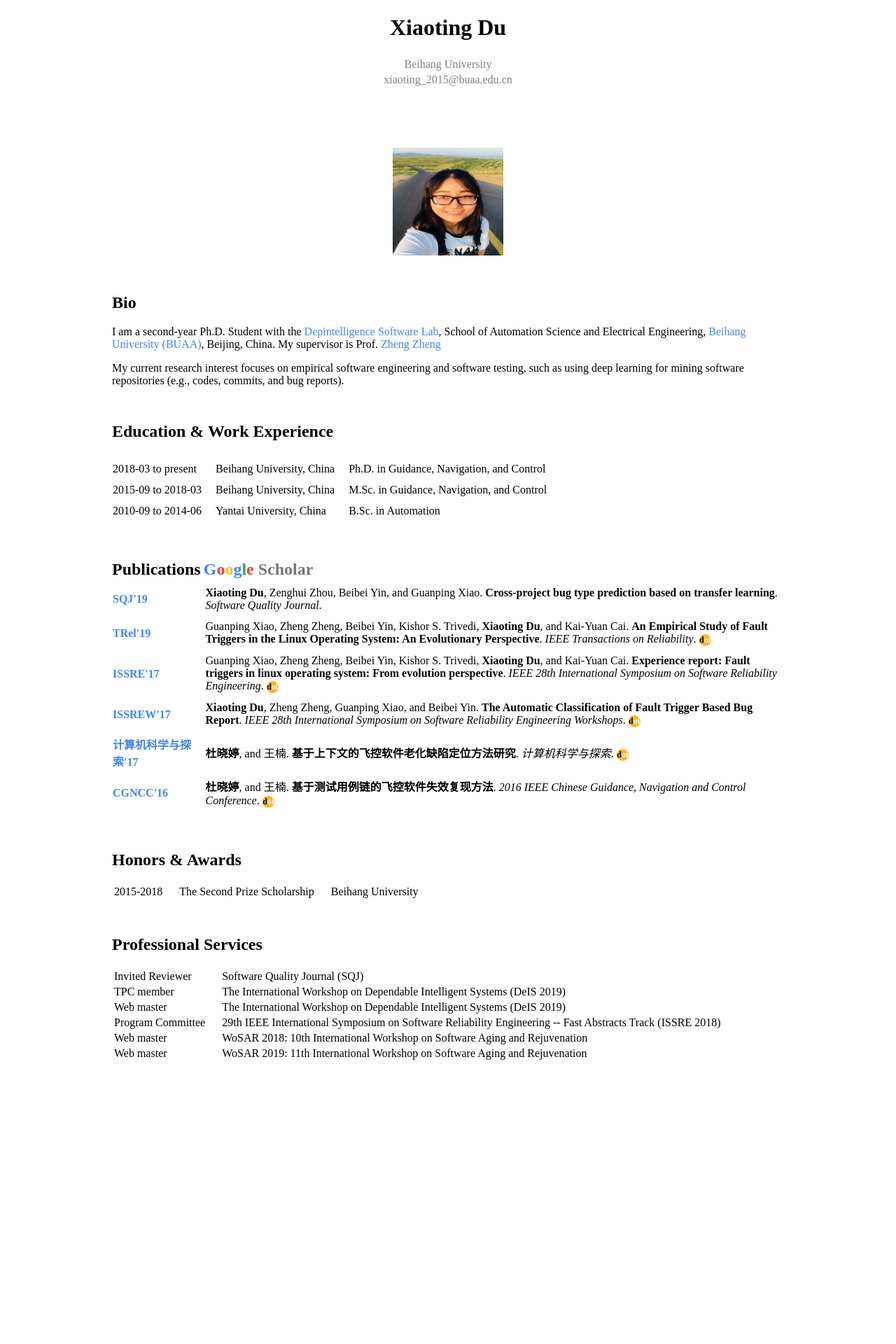
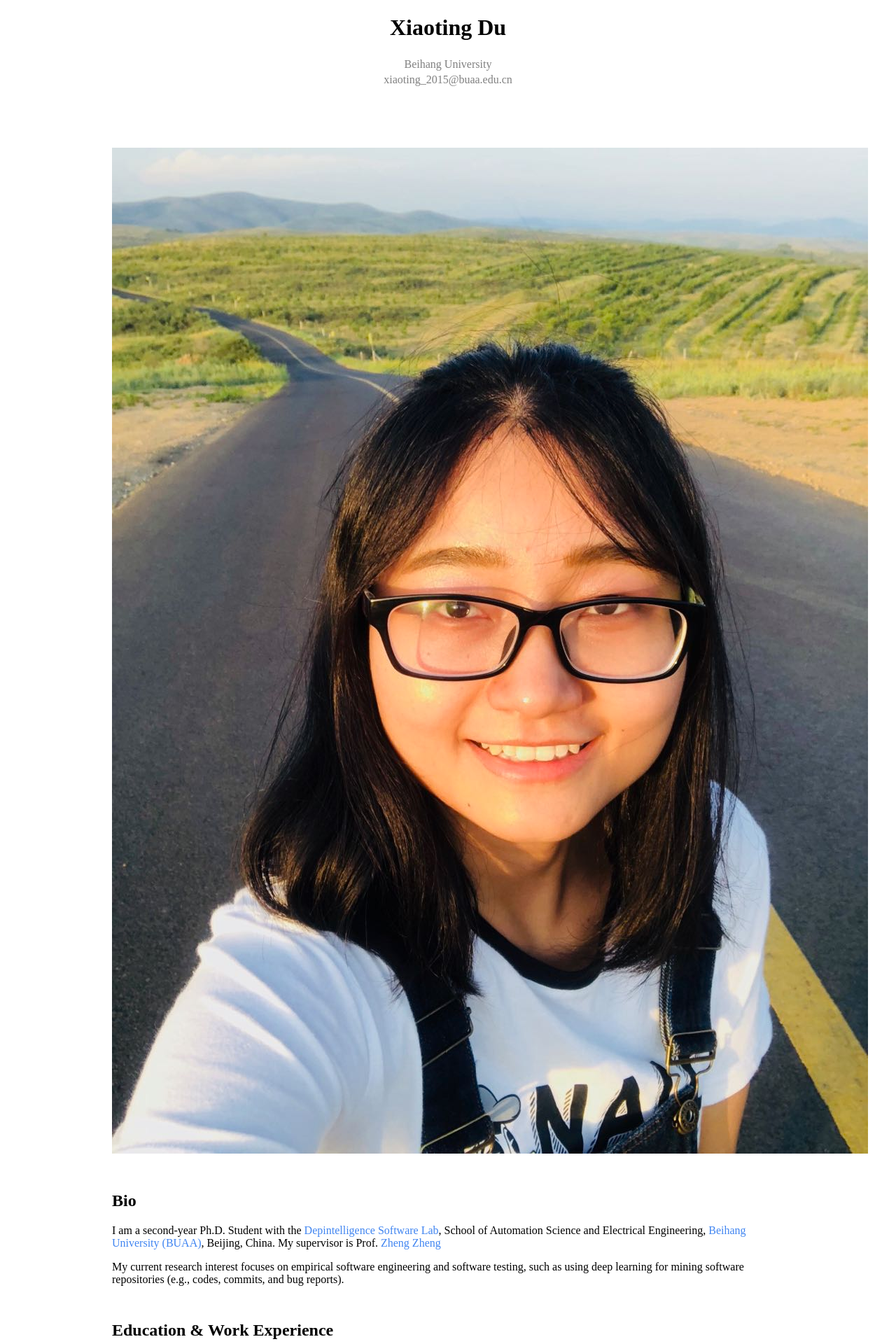
Before and after one commit to xiaotingdu/xiaotingdu.github.io, a Jekyll site: the page index.html, which Jekyll copies as it is, in a window 1280 px wide. Shown: the top 1920 px of the page at 70% size. Built offline with Jekyll 4.4.1, drawn with Linux system fonts in a browser that asks for light colours; a style sheet for code colours, icons or effects is not loaded; before the commit the page ends 1567 px from its top, so only the background shows below that.

Commit message:
Update index.html

```diff
--- a/index.html
+++ b/index.html
@@ -40,7 +40,7 @@
 </div>
 
 <div class="container" style="text-align:center">
-<img src='/files/xiaotingdu.jpg' style="width:158.0px;height:153.67px;" alt="Xiaoting Du">
+<img src='/files/xiaotingdu.jpg' style="width:1080.0px;height:1437px;" alt="Xiaoting Du">
 </div>
 
 
```
